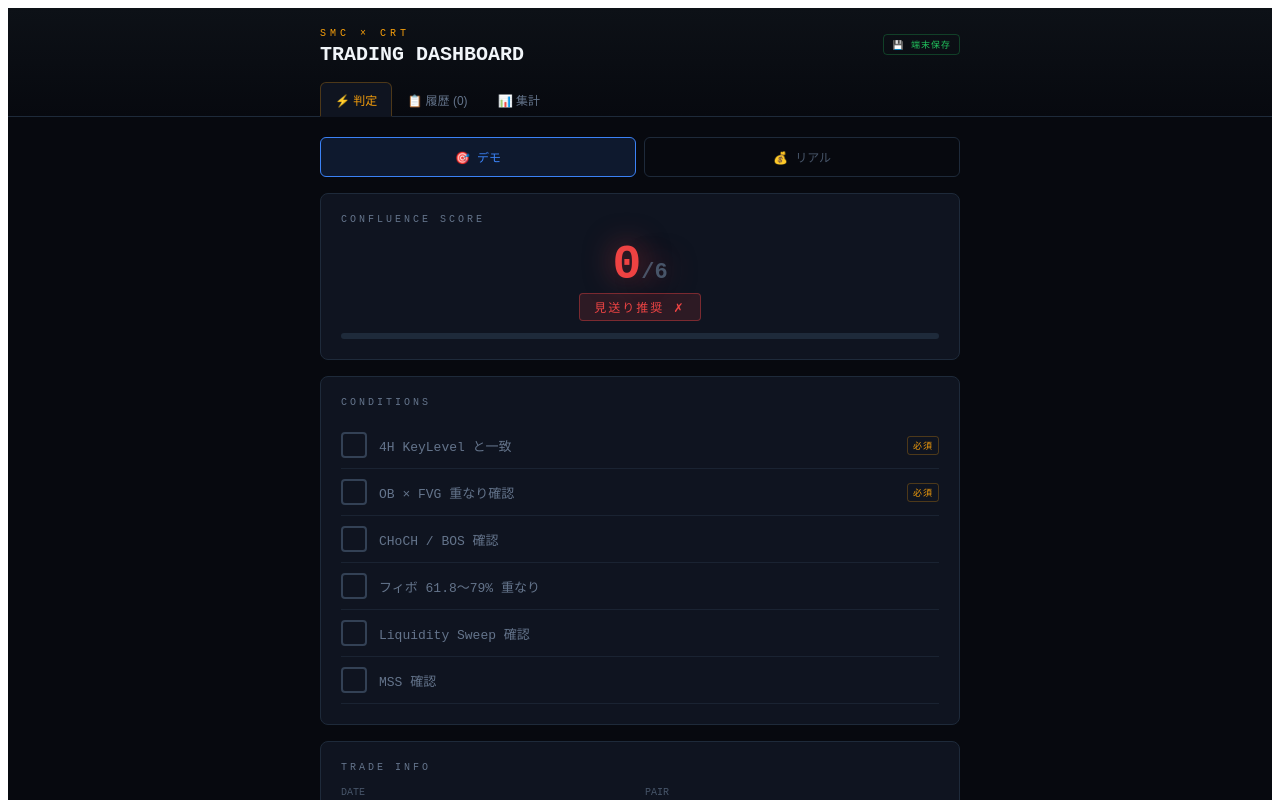
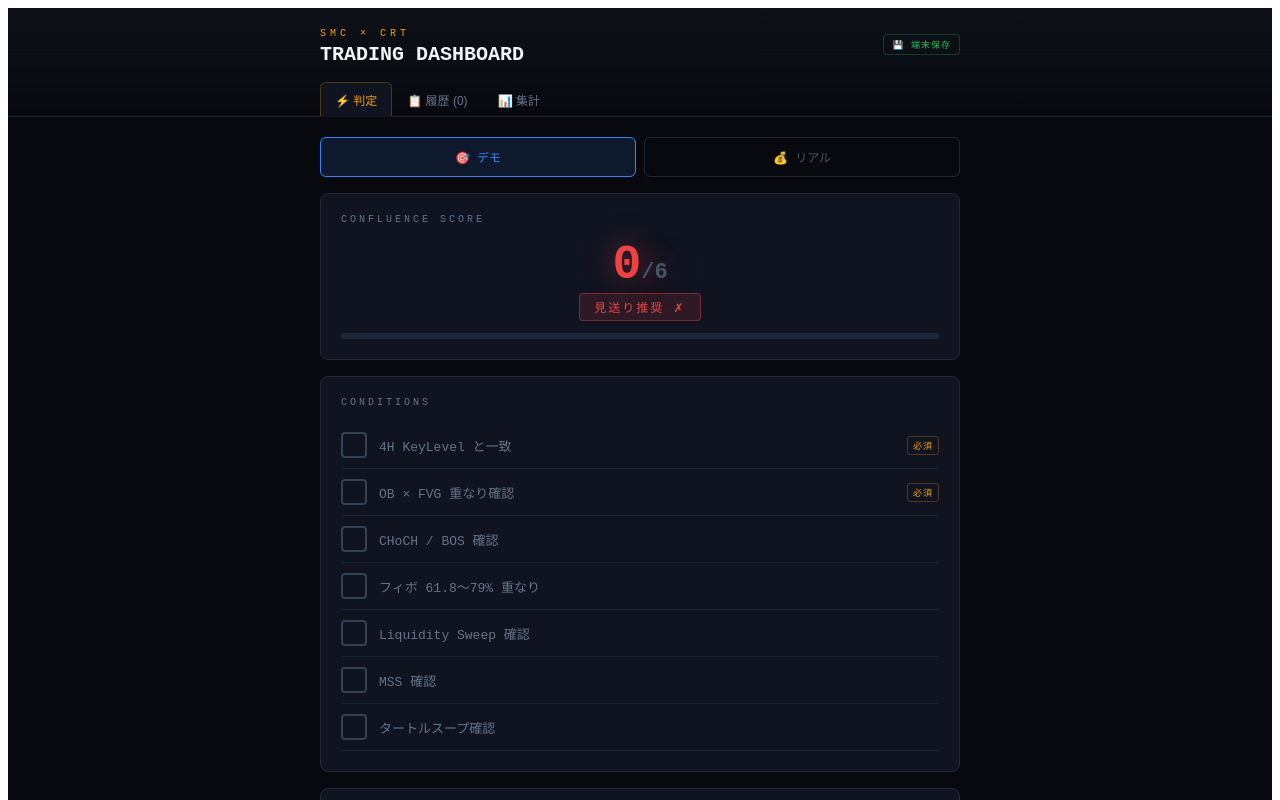
Before and after one commit to Tikki1343/Trading-save-ver1.0, a React (Create React App) app: page / in a window 1280 px wide. Shown: the top 800 px of the page. Built offline with nearby package versions, Linux system fonts and the light colour scheme.

Commit message:
Update App.js

```diff
--- a/src/App.js
+++ b/src/App.js
@@ -51,6 +51,7 @@ export default function App() {
     { key: "fibo", label: "フィボ 61.8〜79% 重なり", required: false },
     { key: "bslSsl", label: "Liquidity Sweep 確認", required: false },
     { key: "mss", label: "MSS 確認", required: false },
+    { key: "turtleSoup", label: "タートルスープ確認", required: false },
   ];
 
   const score = conditions.filter(c => form[c.key]).length;
```
